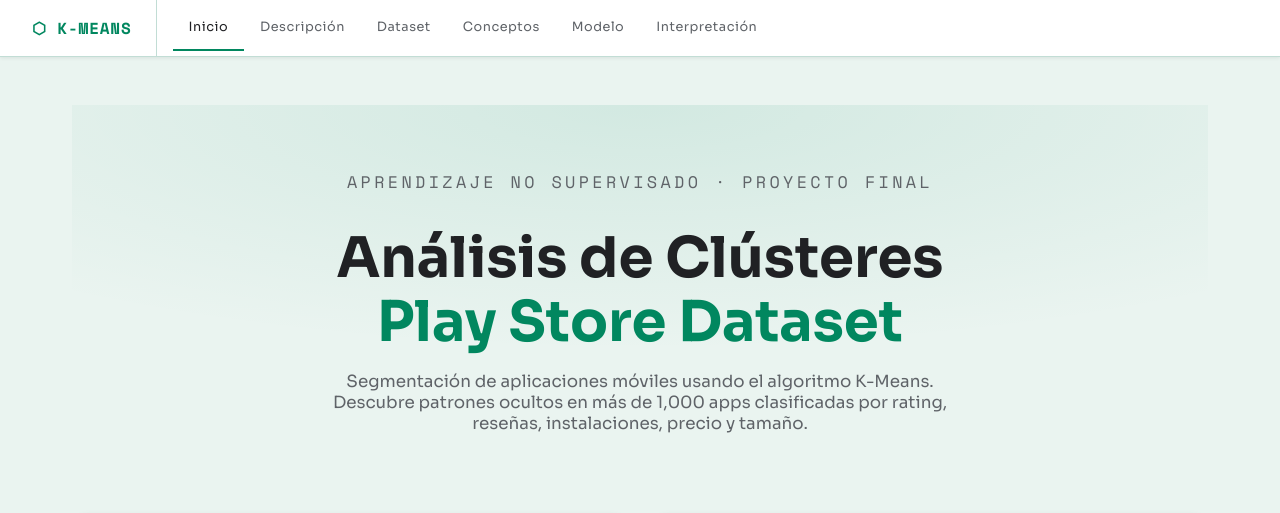
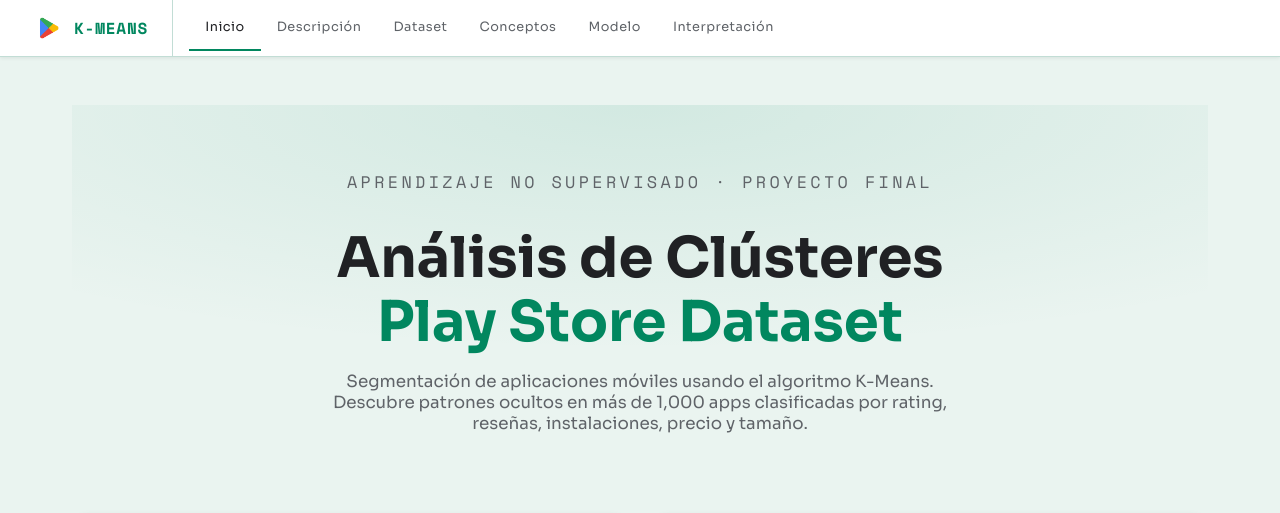
Before and after one commit to KevinRamirez19/PlayStore, a Flask app: page / in a window 1280 px wide. Shown: the top 513 px of the page. Run offline with Flask 3, Linux system fonts and the light colour scheme.

Commit message:
update and add logo

```diff
--- a/static/css/style.css
+++ b/static/css/style.css
@@ -27,14 +27,14 @@
     --c5: #FF6D00;
 }
 
-/* ── Reset ── */
+
 *, *::before, *::after {
     box-sizing: border-box;
     margin: 0;
     padding: 0;
 }
 
-/* ── Base ── */
+
 body {
     font-family: 'Sora', sans-serif;
     background: var(--bg);
@@ -354,3 +354,8 @@ footer {
     font-size: .8rem;
     margin-top: 2rem;
 }
+.nav-brand-wrapper {
+    display: flex;
+    align-items: center;
+    gap: 10px;
+}
--- a/templates/base.html
+++ b/templates/base.html
@@ -14,15 +14,20 @@
 <body>
 
     <nav>
-        <a class="nav-brand" href="/">⬡ K-MEANS</a>
+    <div class="nav-brand-wrapper">
+        <img src="/static/assets/logo.png"
+             alt="PlayAnalytics logo"
+             style="width:32px;height:32px;border-radius:20px;object-fit:cover;">
+        <a class="nav-brand" href="/">K-MEANS</a>
+    </div>
+
     <div class="nav-links">
         <a href="/" {% if request.path=='/' %}class="active" {% endif %}>Inicio</a>
         <a href="/descripcion/" {% if request.path=='/descripcion/' %}class="active" {% endif %}>Descripción</a>
         <a href="/dataset/" {% if request.path=='/dataset/' %}class="active" {% endif %}>Dataset</a>
         <a href="/conceptos/" {% if request.path=='/conceptos/' %}class="active" {% endif %}>Conceptos</a>
         <a href="/modelo/" {% if request.path=='/modelo/' %}class="active" {% endif %}>Modelo</a>
-            <a href="/interpretacion/" {% if request.path=='/interpretacion/' %}class="active" {% endif
-                %}>Interpretación</a>
+        <a href="/interpretacion/" {% if request.path=='/interpretacion/' %}class="active" {% endif %}>Interpretación</a>
     </div>
 </nav>
 
```
Also changed, not shown: static/assets/logo.png (added). Lines whose indentation alone changed are shown as unchanged.
